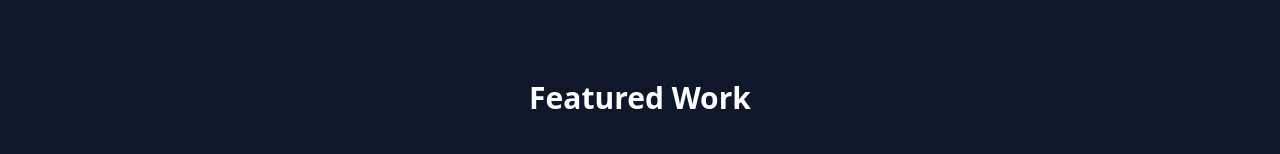
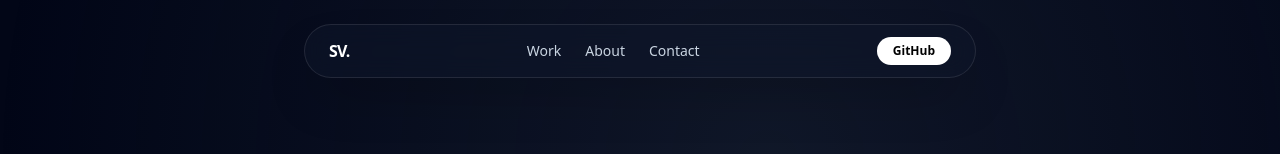
Before and after one commit to SurabhiV2003/surabhi-portfolio, a React (Vite) app: page / in a window 1280 px wide. Shown: the top 154 px of the page. Built offline with nearby package versions, Linux system fonts and the light colour scheme; no server answers.

Commit message:
added navigation bar

```diff
--- a/src/App.jsx
+++ b/src/App.jsx
@@ -1,12 +1,18 @@
+import Navbar from './components/Navbar';
 import BentoGrid from './components/BentoGrid';
-//import Hero from './components/Hero'; // If you created a Hero component too
 
 function App() {
   return (
-    <main className="bg-slate-900 min-h-screen">
-      {/* <Hero /> */}
-      <BentoGrid />
-    </main>
+    <div className="bg-[#020617] min-h-screen selection:bg-blue-500/30">
+      {/* Background radial glow for that "alive" feel */}
+      <div className="fixed inset-0 z-0 bg-[radial-gradient(circle_farthest-side_at_60%_20%,#1e293b,transparent)] opacity-50" />
+
+      <Navbar />
+
+      <main className="relative z-10 pt-32 pb-20">
+        <BentoGrid />
+      </main>
+    </div>
   );
 }
 
--- /dev/null
+++ b/src/components/Navbar.jsx
@@ -0,0 +1,27 @@
+import { motion } from 'motion/react';
+
+export default function Navbar() {
+  return (
+    <motion.nav
+      initial={{ y: -100 }}
+      animate={{ y: 0 }}
+      className="fixed top-6 left-1/2 -translate-x-1/2 z-50 w-[90%] max-w-2xl"
+    >
+      <div className="bg-slate-900/50 backdrop-blur-md border border-white/10 px-6 py-3 rounded-full flex justify-between items-center shadow-2xl">
+        <span className="font-bold text-white tracking-tighter">SV.</span>
+        <div className="flex gap-6 text-sm text-slate-300 font-medium">
+          <a href="#work" className="hover:text-white transition-colors">Work</a>
+          <a href="#about" className="hover:text-white transition-colors">About</a>
+          <a href="mailto:surabhiver123@gmail.com" className="hover:text-white transition-colors">Contact</a>
+        </div>
+        <a
+          href="https://github.com/SurabhiV2003"
+          target="_blank"
+          className="bg-white text-black px-4 py-1.5 rounded-full text-xs font-bold hover:bg-slate-200 transition-all"
+        >
+          GitHub
+        </a>
+      </div>
+    </motion.nav>
+  );
+}
```
